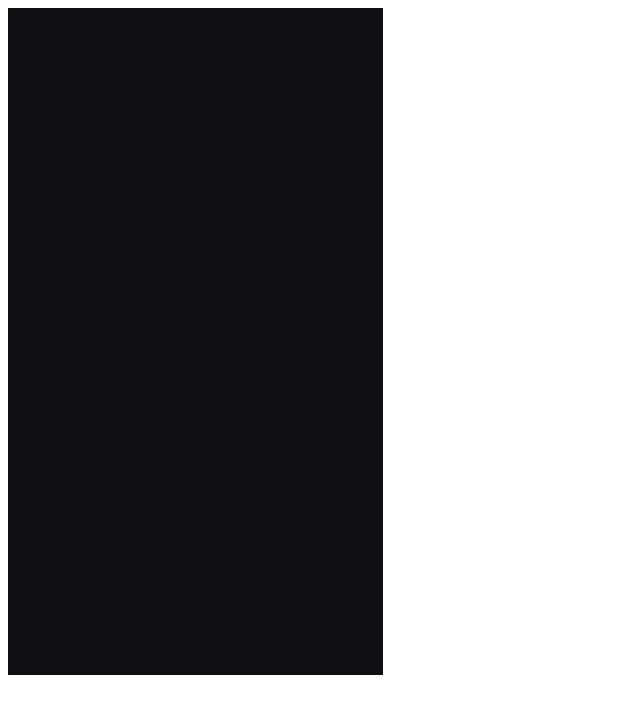
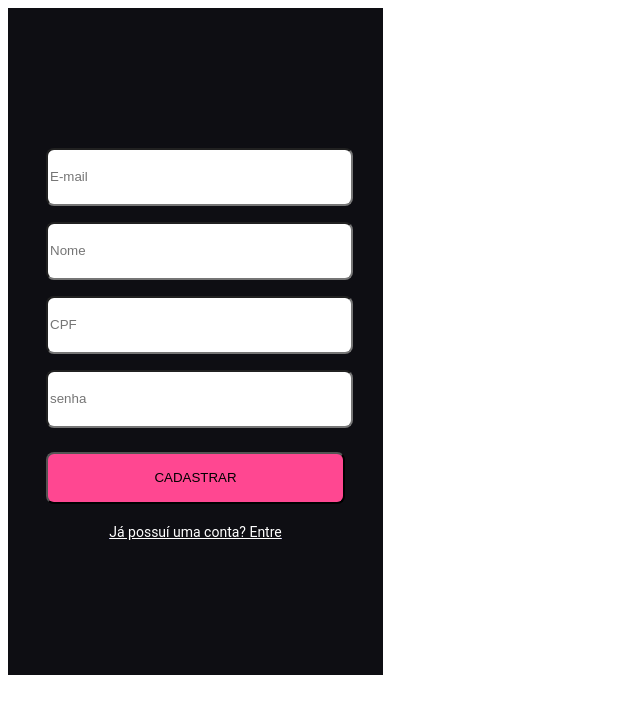
Before and after one commit to editneves/plano, a React (Create React App) app: page /sign-up in a window 1280 px wide. Before the commit this address had no page. Shown: the top 714 px of the page, without its empty margins (0-640 px from the left). Built offline with nearby package versions, Linux system fonts and the light colour scheme.

Commit message:
login e cadastro funcionando

```diff
--- a/src/App.js
+++ b/src/App.js
@@ -2,24 +2,23 @@ import styled from "styled-components";
 import RoutersComponents from "./RoutersComponents"
 import { AuthContext } from "../src/components/AuthContext";
 import { useState } from "react";
-import Home from "./pages/Home";
-//import Cadastro from "./pages/Cadastro";
-//import Planos from "./pages/Planos";
 
 export default function App() {
-  const [token, setToken] = useState({});
+  const [user, setUser] = useState({});
   const [form, setForm] = useState({
+    email: '',
+    password: ''
+  });
+  const [cadastro, setCadastro] = useState({
     email: "",
+    name: "",
+    cpf: "",
     password: ""
   });
 
-
   return (
-    <AuthContext.Provider value={{form, setForm, token, setToken}}>
+    <AuthContext.Provider value={{form, setForm, user, setUser,cadastro, setCadastro}}>
       <Container>
-        {/* <Planos /> */}
-        {/* <Home />  */}
-        {/*  <Cadastro />*/}
         <RoutersComponents/>
       </Container>
     </AuthContext.Provider>
--- a/src/RoutersComponents.js
+++ b/src/RoutersComponents.js
@@ -1,6 +1,6 @@
 import { BrowserRouter as Router, Routes, Route } from "react-router-dom";
 import Login from "../src/pages/Login";
-//import Cadastro from "../src/pages/Cadastro";
+import Cadastro from "../src/pages/Cadastro";
 import Home from "../src/pages/Home";
 import Plano from "../src/pages/Plano";
 import Planos from "../src/pages/Planos";
@@ -12,7 +12,7 @@ return (
       <Routes>
         <Route path="/" element={<Home />} />
         {/* <Route path="/" element={<Login />} /> */}
-      {/* <Route path="/sign-up" element={<Rota />} /> */}
+        <Route path="/sign-up" element={<Cadastro />} />
         {/* <Route path="/subscriptions" element={<Planos />} /> */}
         {/* <Route path="/subscriptions:id" element={<Plano />} /> */}
       </Routes>
@@ -20,5 +20,4 @@ return (
   )
 }
 
-
 export default RoutersComponents;
--- a/src/components/AuthContext.js
+++ b/src/components/AuthContext.js
@@ -3,6 +3,8 @@ import { createContext } from "react";
 export const AuthContext = createContext({
     form:  {},
     setForm: () => {},
-    token:{},
-    setToken: () => {},
+    user: {},
+    setUser: () => {},
+    cadastro:  {},
+    setCadastro: () => {},
 })
--- a/src/pages/Cadastro.js
+++ b/src/pages/Cadastro.js
@@ -1,23 +1,18 @@
 import styled from "styled-components";
-import { useState } from "react";
 import axios from "axios";
-//import { useNavigate } from "react-router-dom";
+import { useNavigate } from "react-router-dom";
 import { Base_URL } from "../constants/urls";
-//import { Link } from "react-router-dom";
+import { Link } from "react-router-dom";
+import React, { useContext } from "react";
+import { AuthContext } from "../components/AuthContext";
 
 export default function Cadastro() {
-  //const navigate = useNavigate();
+  const navigate = useNavigate();
+  const { cadastro, setCadastro } = useContext(AuthContext);
 
-  const [form, setForm] = useState({
-    email: "",
-    name: "",
-    cpf: "",
-    password: ""
-  });
-
-  function handleForm(e) {
-    setForm({
-      ...form,
+  function handleCadastro(e) {
+    setCadastro({
+      ...cadastro,
       [e.target.name]: e.target.value,
     });
   }
@@ -25,14 +20,11 @@ export default function Cadastro() {
   function fazerCadastro(e) {
     e.preventDefault(); // impede o redirecionamento
 
-    const requisicao = axios.post(`${Base_URL}/sign-up`, {
-      form,
-    });
+    const requisicao = axios.post(`${Base_URL}/sign-up`, cadastro);
 
-    // se der tudo certo com a requisição, vai para a página home
     requisicao.then((req) => {
-      console.log(req.data);
-      //navigate("/subscriptions");
+      setCadastro(req.data);
+      navigate("/");
     });
 
     requisicao.catch((err) => {
@@ -48,16 +40,16 @@ export default function Cadastro() {
             type="email"
             name="email"
             placeholder="E-mail"
-            onChange={handleForm}
-            value={form.email}
+            onChange={handleCadastro}
+            value={cadastro.email}
             required
           />
           <input
             type="name"
             name="name"
             placeholder="Nome"
-            onChange={handleForm}
-            value={form.name}
+            onChange={handleCadastro}
+            value={cadastro.name}
             required
           />
 
@@ -65,8 +57,8 @@ export default function Cadastro() {
             type="cpf"
             name="cpf"
             placeholder="CPF"
-            onChange={handleForm}
-            value={form.cpf}
+            onChange={handleCadastro}
+            value={cadastro.cpf}
             required
           />
 
@@ -74,17 +66,19 @@ export default function Cadastro() {
             type="password"
             name="password"
             placeholder="senha"
-            onChange={handleForm}
-            value={form.password}
+            onChange={handleCadastro}
+            value={cadastro.password}
             required
           />
 
           <button type="submit">CADASTRAR</button>
         </form>
 
-        {/* <Link to="/cadastro">*/}
-        <TextLink>Já possuí uma conta? Entre</TextLink>
-        {/* </Link> */}
+        <Div>
+          <Link to="/">
+            <TextLink>Já possuí uma conta? Entre</TextLink>
+          </Link>
+        </Div>
       </Container>
     </>
   );
@@ -125,7 +119,6 @@ const Container = styled.div`
 `;
 
 const TextLink = styled.label`
-  margin-top: 20px;
   text-align: center;
   text-decoration-line: underline;
   font-family: "Roboto";
@@ -136,3 +129,12 @@ const TextLink = styled.label`
   text-decoration-line: underline;
   color: #ffffff;
 `;
+
+const Div = styled.div`
+  margin-top:20px;
+  width: 299px;
+  height: 16px;
+  display:flex;
+  justify-content: center;
+  align-items: center;
+`;
--- a/src/pages/Home.js
+++ b/src/pages/Home.js
@@ -2,16 +2,16 @@ import styled from "styled-components";
 import axios from "axios";
 import Logo from "../img/logo.png";
 import { Base_URL } from "../constants/urls";
-//import { useNavigate } from "react-router-dom";
-//import { Link } from "react-router-dom";
-import React, { useContext } from 'react';
+import { useNavigate } from "react-router-dom";
+import { Link } from "react-router-dom";
+import React, { useContext } from "react";
 import { AuthContext } from "../components/AuthContext";
 
 export default function Login() {
-  //const navigate = useNavigate();
+  const navigate = useNavigate();
 
   const { form, setForm } = useContext(AuthContext);
-  const {  setToken } = useContext(AuthContext);
+  const { setUser } = useContext(AuthContext);
 
   function handleForm(e) {
     setForm({
@@ -21,16 +21,18 @@ export default function Login() {
   }
 
   function fazerLogin(e) {
-    e.preventDefault(); // impede o redirecionamento
+    e.preventDefault();
 
-    const requisicao = axios.post(`${Base_URL}/login`, {
-      form,
-    });
+    const requisicao = axios.post(`${Base_URL}/login`, form);
 
-    // se der tudo certo com a requisição, vai para a página home
     requisicao.then((req) => {
-      setToken(req.data);
-      //navigate("/subscriptions");
+      const user = req.data;
+      setUser(user);
+      if (user.membership !== null) {
+        navigate("/subscriptions");
+      } else {
+        navigate("/");
+      }
     });
 
     requisicao.catch((err) => {
@@ -65,11 +67,11 @@ export default function Login() {
           <button type="submit">ENTRAR</button>
         </form>
 
-        {/* <Link to="/cadastro">*/}
-          <TextLink >
-           Não possuí uma conta? Cadastre-se
-          </TextLink>
-       {/* </Link> */}
+        <Div>
+          <Link to="/sign-up">
+            <TextLink>Não possuí uma conta? Cadastre-se</TextLink>
+          </Link>
+        </Div>
       </Container>
     </>
   );
@@ -82,21 +84,21 @@ const Container = styled.div`
   flex-direction: column;
 
   img {
-    margin-bottom:100px;
+    margin-bottom: 100px;
     width: 299px;
     height: 49px;
     left: 38px;
     top: 134px;
   }
   input {
-    margin-top:16px;
+    margin-top: 16px;
     width: 299px;
     height: 52px;
     background: #ffffff;
     border-radius: 8px;
   }
   button {
-    margin-top:24px;
+    margin-top: 24px;
     display: flex;
     justify-content: center;
     align-items: center;
@@ -113,11 +115,19 @@ const TextLink = styled.label`
   margin-top: 20px;
   text-align: center;
   text-decoration-line: underline;
-  font-family: 'Roboto';
+  font-family: "Roboto";
   font-style: normal;
   font-weight: 400;
   font-size: 14px;
   line-height: 16px;
   text-decoration-line: underline;
-  color: #FFFFFF;
+  color: #ffffff;
 `;
+const Div = styled.div`
+  margin-top: 20px;
+  width: 299px;
+  height: 16px;
+  display: flex;
+  justify-content: center;
+  align-items: center;
+`;
```
Lines whose indentation alone changed are shown as unchanged.
